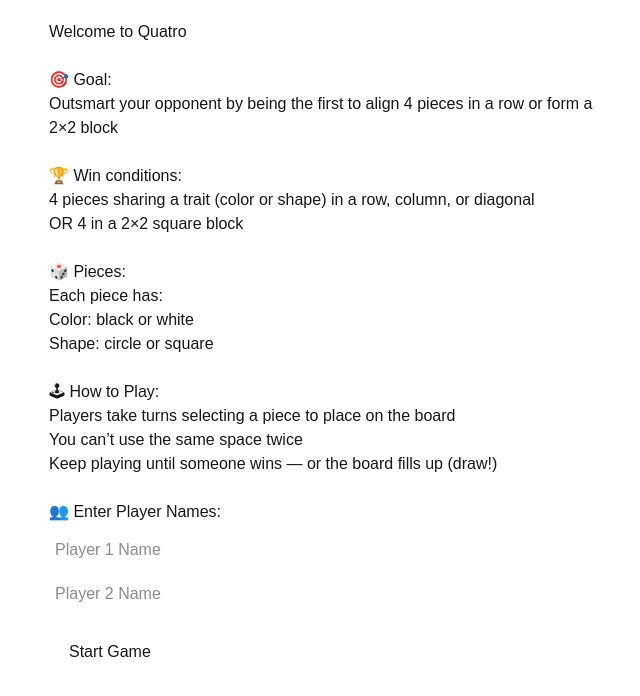
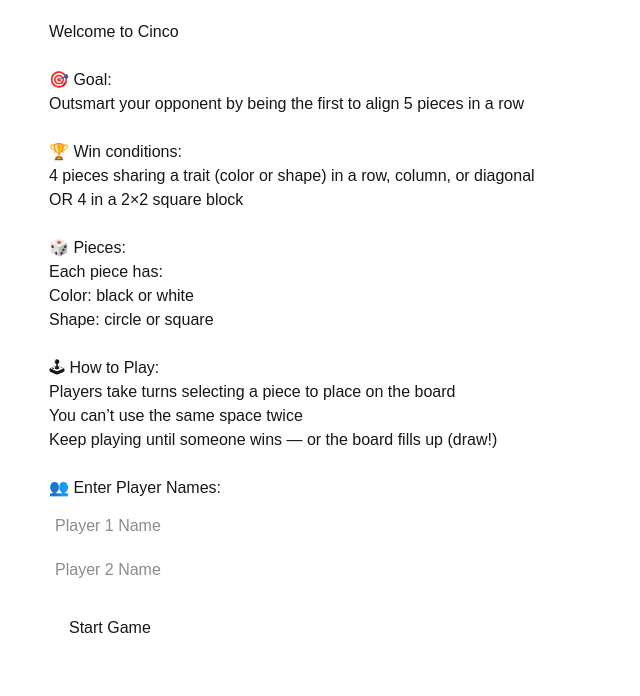
Before and after one commit to iam-weijie/cinco, a Next.js app: page / in a window 1280 px wide. Shown: the top 696 px of the page, without its empty margins (311-951 px from the left). Built offline with nearby package versions, Linux system fonts and the light colour scheme.

Commit message:
quatro -> cinco

```diff
--- a/app/GamePage.jsx
+++ b/app/GamePage.jsx
@@ -97,7 +97,7 @@ export default function GamePage({ player1, player2 }) {
 
   return (
     <div style={{ fontFamily: "sans-serif", maxWidth: 400, margin: "20px auto", textAlign: "center" }}>
-      <h1>Quatro</h1>
+      <h1>Cinco</h1>
       <h3>{winner ? (winner === "Draw" ? "It's a draw!" : `${winner} wins! 🎉`) : `${turn}'s turn`}</h3>
 
       <div style={{
--- a/app/layout.js
+++ b/app/layout.js
@@ -12,8 +12,8 @@ const geistMono = Geist_Mono({
 });
 
 export const metadata = {
-  title: "Create Next App",
-  description: "Generated by create next app",
+  title: "Cinco",
+  description: "Outsmart your opponent by being the first to align 5 pieces in a row",
 };
 
 export default function RootLayout({ children }) {
--- a/app/page.js
+++ b/app/page.js
@@ -18,10 +18,10 @@ export default function Home() {
     />
   ) : (
     <div style={{ padding: 20, fontFamily: "sans-serif", maxWidth: 600, margin: "0 auto" }}>
-      <h1>Welcome to Quatro</h1>
+      <h1>Welcome to Cinco</h1>
       <br/>
       <h2>🎯 Goal:</h2>
-      <p>Outsmart your opponent by being the first to align 4 pieces in a row or form a 2×2 block</p>
+      <p>Outsmart your opponent by being the first to align 5 pieces in a row</p>
       <br/>
       <h2>🏆 Win conditions:</h2>
       <ul>
```
